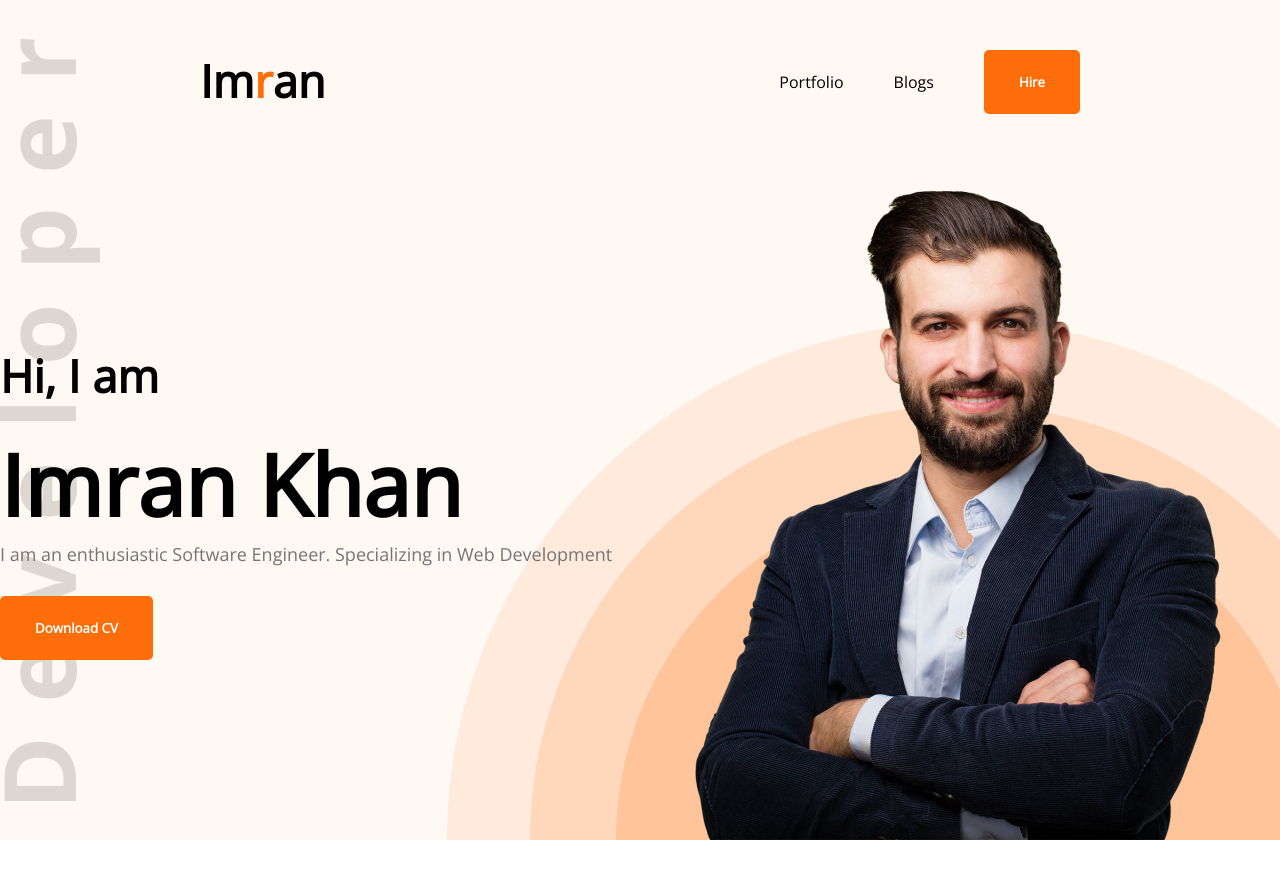
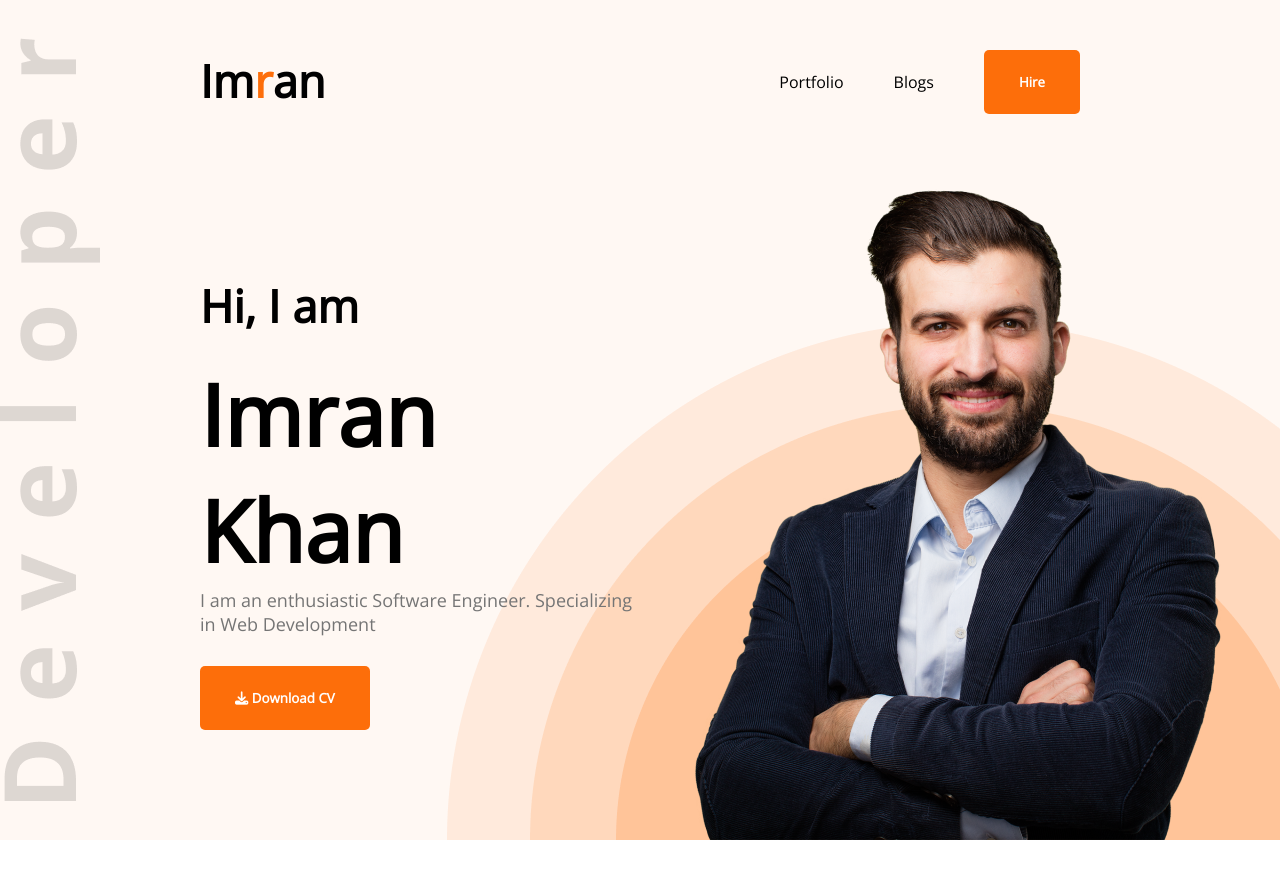
Before and after one commit to Imran-A-K/My-portfolio-html-css, a plain HTML site: page index.html in a window 1280 px wide. Shown: the top 878 px of the page. Drawn offline with nearby package versions, Linux system fonts and the light colour scheme.

Commit message:
image fixed

```diff
--- a/index.html
+++ b/index.html
@@ -34,7 +34,7 @@
             I am an enthusiastic Software Engineer. Specializing in Web
             Development
           </p>
-          <button class="btn-primary">Download CV</button>
+          <button class="btn-primary"><i class="fa-solid fa-download"></i> Download CV</button>
         </div>
         <img src="images/hardy.png" alt="" />
       </div>
@@ -217,5 +217,6 @@
       </section>
     </main>
     <footer></footer>
+    <script src="https://kit.fontawesome.com/22bf447217.js" crossorigin="anonymous"></script>
   </body>
 </html>
--- a/styles/portfolio.css
+++ b/styles/portfolio.css
@@ -47,6 +47,7 @@ nav li {
   align-items: center;
   margin: 0 50px 200px 0;
   justify-content: space-between;
+  padding-left: 200px;
 }
 .banner-title {
   font-weight: 700;
```
